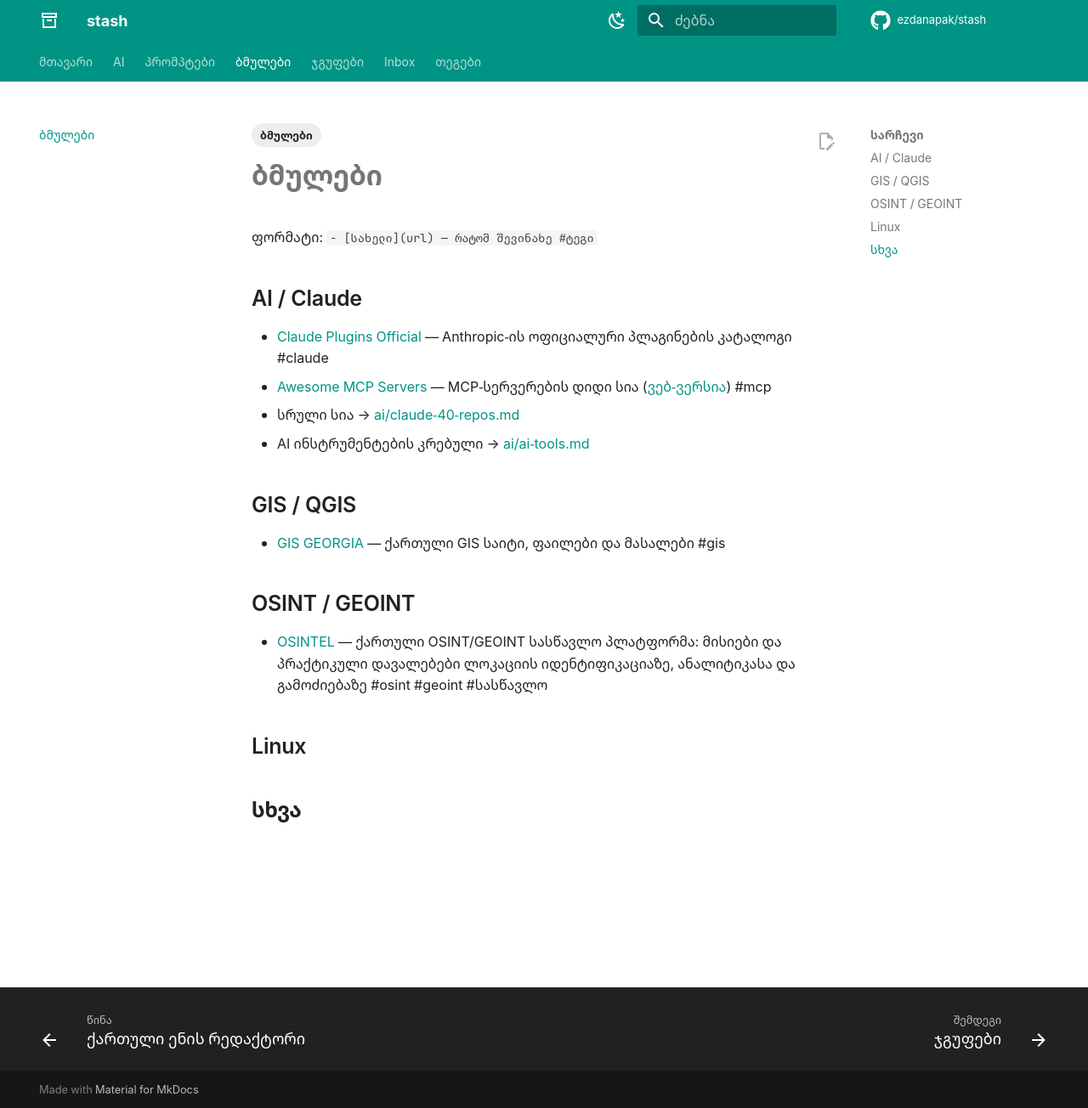
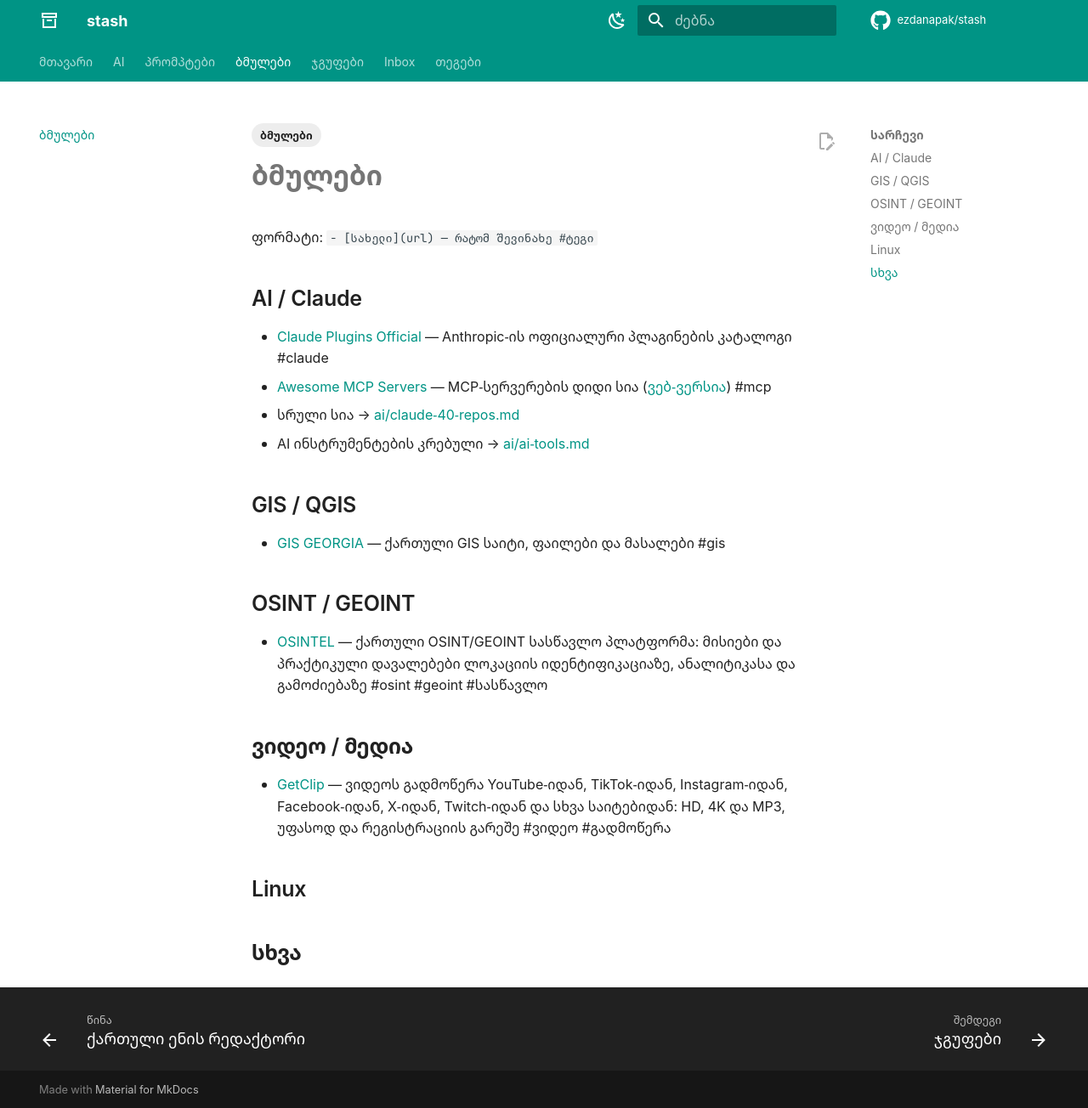
Before and after one commit to ezdanapak/stash, an MkDocs documentation site: the page built from docs/links.md, in a window 1280 px wide and 1304 px high. Shown: the whole window at 85% size. Built offline with MkDocs 1.6.1 and Material for MkDocs 9.7.7, drawn with Linux system fonts in a browser that asks for light colours; comment, search, counter and statistics services are not loaded.

Commit message:
Add GetClip link
Co-Authored-By: Claude Opus 5.5 <noreply@anthropic.com>

```diff
--- a/docs/links.md
+++ b/docs/links.md
@@ -22,6 +22,10 @@ tags:
 
 - [OSINTEL](https://osintel.ge/) — ქართული OSINT/GEOINT სასწავლო პლატფორმა: მისიები და პრაქტიკული დავალებები ლოკაციის იდენტიფიკაციაზე, ანალიტიკასა და გამოძიებაზე #osint #geoint #სასწავლო
 
+## ვიდეო / მედია
+
+- [GetClip](https://getclip.cc/ka/) — ვიდეოს გადმოწერა YouTube-იდან, TikTok-იდან, Instagram-იდან, Facebook-იდან, X-იდან, Twitch-იდან და სხვა საიტებიდან: HD, 4K და MP3, უფასოდ და რეგისტრაციის გარეშე #ვიდეო #გადმოწერა
+
 ## Linux
 
 ## სხვა
```
